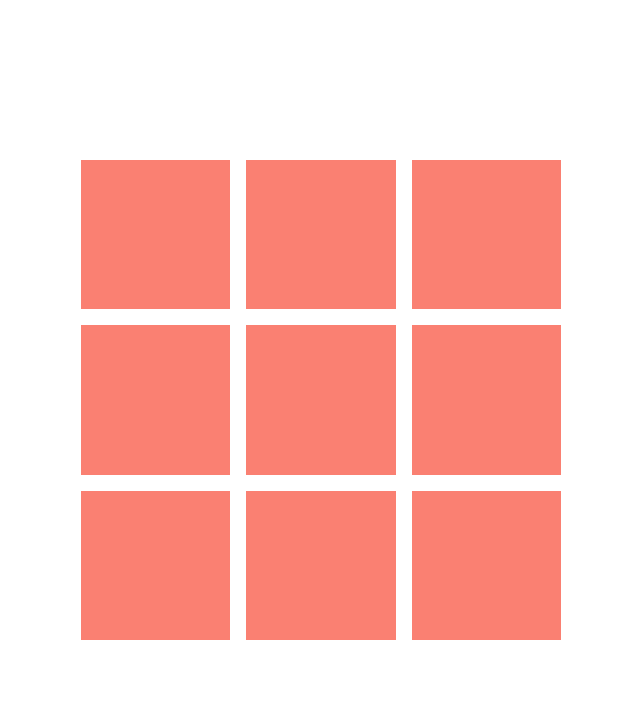
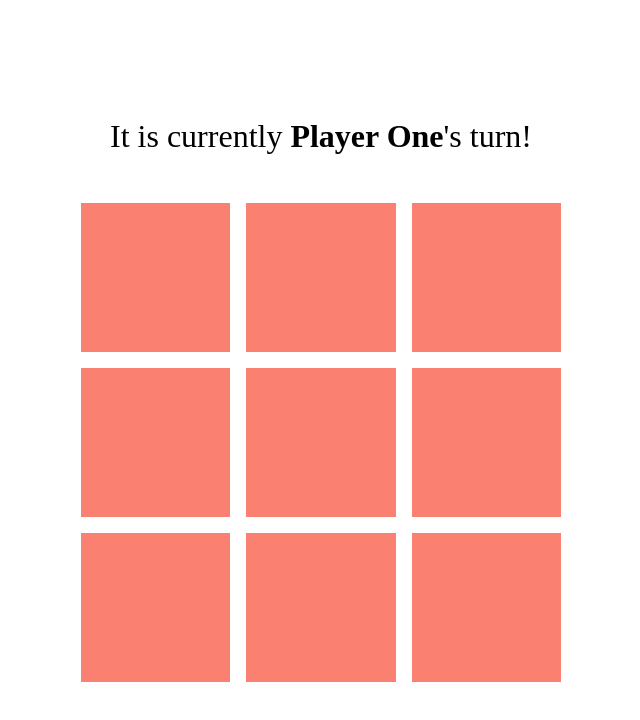
Before and after one commit to Sengsith/tic-tac-toe, a plain HTML site: page index.html in a window 1280 px wide. Shown: the whole page, without its empty margins (319-959 px from the left). Drawn offline with Linux system fonts and the light colour scheme.

Commit message:
update script.js
complete screenController functionality

```diff
--- a/index.html
+++ b/index.html
@@ -8,6 +8,7 @@
     <script src="script.js" defer></script>
   </head>
   <body>
+    <div class="turn"></div>
     <div class="container"></div>
   </body>
 </html>
--- a/script.js
+++ b/script.js
@@ -34,17 +34,10 @@ const gameBoard = (() => {
   const getBoard = () => board;
 
   const placeToken = (playerToken, row, col) => {
-    board[row - 1][col - 1].addToken(playerToken);
+    board[row][col].addToken(playerToken);
   };
 
-  const printBoard = () => {
-    board.forEach((row) => {
-      const rowValues = row.map((cell) => cell.getToken());
-      console.log(rowValues);
-    });
-  };
-
-  return { getBoard, placeToken, printBoard };
+  return { getBoard, placeToken };
 })();
 
 // gameController factory IIFE
@@ -52,40 +45,53 @@ const gameController = (() => {
   const players = [
     {
       name: "Player One",
-      token: "o",
+      token: "x",
     },
     {
       name: "Player Two",
-      token: "x",
+      token: "o",
     },
   ];
 
   const board = gameBoard;
 
   let activePlayer = players[0];
+  let gameOver = false;
+  let turnCount = 0;
 
   const switchActivePlayer = () => {
     activePlayer = activePlayer === players[0] ? players[1] : players[0];
   };
 
-  const getActivePlayer = () => activePlayer.name;
+  const getActivePlayer = () => activePlayer;
 
-  const printNewRound = () => console.log(`It is now ${getActivePlayer()}'s turn!`);
+  const incrementTurnCount = () => turnCount++;
+
+  const isGameOver = () => gameOver;
 
   const playRound = (row, col) => {
     // console.log(`Placing an '${activePlayer.token}' on row ${row}, col ${col}.`);
+    incrementTurnCount();
     board.placeToken(activePlayer.token, row, col);
-    board.printBoard();
 
+    console.log(turnCount);
+    // Check for tie
+    if (checkForTie()) {
+      console.log("Tie Game!");
+      gameOver = true;
+      return;
+    }
     // Check for a win
     if (checkForWin(row, col)) {
       console.log(`${activePlayer.name} wins!`);
+      gameOver = true;
       return;
     }
 
     switchActivePlayer();
-    printNewRound();
   };
+
+  const checkForTie = () => turnCount >= 9;
 
   const checkForWin = (row, col) => {
     return checkHorizontal(row) || checkVertical(col) || checkDiagonal();
@@ -94,7 +100,7 @@ const gameController = (() => {
   const checkHorizontal = (row) => {
     const horizontal = board
       .getBoard()
-      [row - 1].map((cell) => cell.getToken())
+      [row].map((cell) => cell.getToken())
       .filter((value) => value === activePlayer.token);
     return horizontal.length === 3;
   };
@@ -102,7 +108,7 @@ const gameController = (() => {
   const checkVertical = (col) => {
     const vertical = board
       .getBoard()
-      .map((row) => row[col - 1].getToken())
+      .map((row) => row[col].getToken())
       .filter((value) => value === activePlayer.token);
     return vertical.length === 3;
   };
@@ -118,37 +124,66 @@ const gameController = (() => {
       .map((row, index) => row[index].getToken())
       .filter((value) => value === activePlayer.token);
 
+    // Reverse is destructive
+    board.getBoard().reverse();
+
     return diagonal.length === 3 || diagonalReverse.length === 3;
   };
-
-  // Initial print message on initialize.
-  // printNewRound();
 
   return {
     getActivePlayer,
     playRound,
+    isGameOver,
+    checkForTie,
   };
 })();
 
 const screenController = (() => {
+  const game = gameController;
   const board = gameBoard;
-  const game = gameController;
   const container = document.querySelector(".container");
+  const activePlayer = document.querySelector(".turn");
 
-  const renderTilesToScreen = () => {
+  const updateActivePlayerText = () => {
+    if (game.checkForTie()) {
+      activePlayer.textContent = "Tie Game!";
+      return;
+    }
+    if (!game.isGameOver())
+      activePlayer.innerHTML = `It is currently <b>${game.getActivePlayer().name}</b>'s turn!`;
+    else activePlayer.innerHTML = `<b>${game.getActivePlayer().name}</b> wins!`;
+  };
+
+  const updateTilesScreen = () => {
+    container.textContent = "";
     const newGrid = document.createElement("div");
     newGrid.classList.add("grid");
 
-    board.getBoard().forEach((row) =>
-      row.forEach((cell) => {
-        const newTile = document.createElement("div");
+    board.getBoard().forEach((row, rowIndex) => {
+      row.forEach((cell, colIndex) => {
+        const newTile = document.createElement("button");
         newTile.classList.add("tile");
+        newTile.dataset.row = rowIndex;
+        newTile.dataset.col = colIndex;
 
+        newTile.textContent = cell.getToken();
         newGrid.appendChild(newTile);
-      })
-    );
+      });
+    });
     container.appendChild(newGrid);
   };
 
-  renderTilesToScreen();
+  updateActivePlayerText();
+  updateTilesScreen();
+
+  container.addEventListener("click", (e) => {
+    if (e.target.classList.contains("tile")) {
+      const activePlayer = game.getActivePlayer();
+      game.playRound(e.target.dataset.row, e.target.dataset.col);
+      e.target.textContent = activePlayer.token;
+      // TODO: add a click class where it disables ability to click on a taken tile
+
+      updateActivePlayerText();
+    }
+  });
 })();
--- a/style.css
+++ b/style.css
@@ -7,8 +7,14 @@
 body {
   height: 100vh;
   display: flex;
+  flex-direction: column;
+  gap: 3rem;
   justify-content: center;
   align-items: center;
+}
+
+.turn {
+  font-size: 2rem;
 }
 
 .container {
@@ -26,9 +32,16 @@ body {
 
 .tile {
   background-color: salmon;
+  text-align: center;
+  align-content: center;
+  border: transparent;
   transition: transform 0.2s ease-in-out;
 }
 .tile:hover {
   cursor: pointer;
   transform: scale(1.1);
 }
+
+.test {
+  outline: 1px solid green;
+}
```
